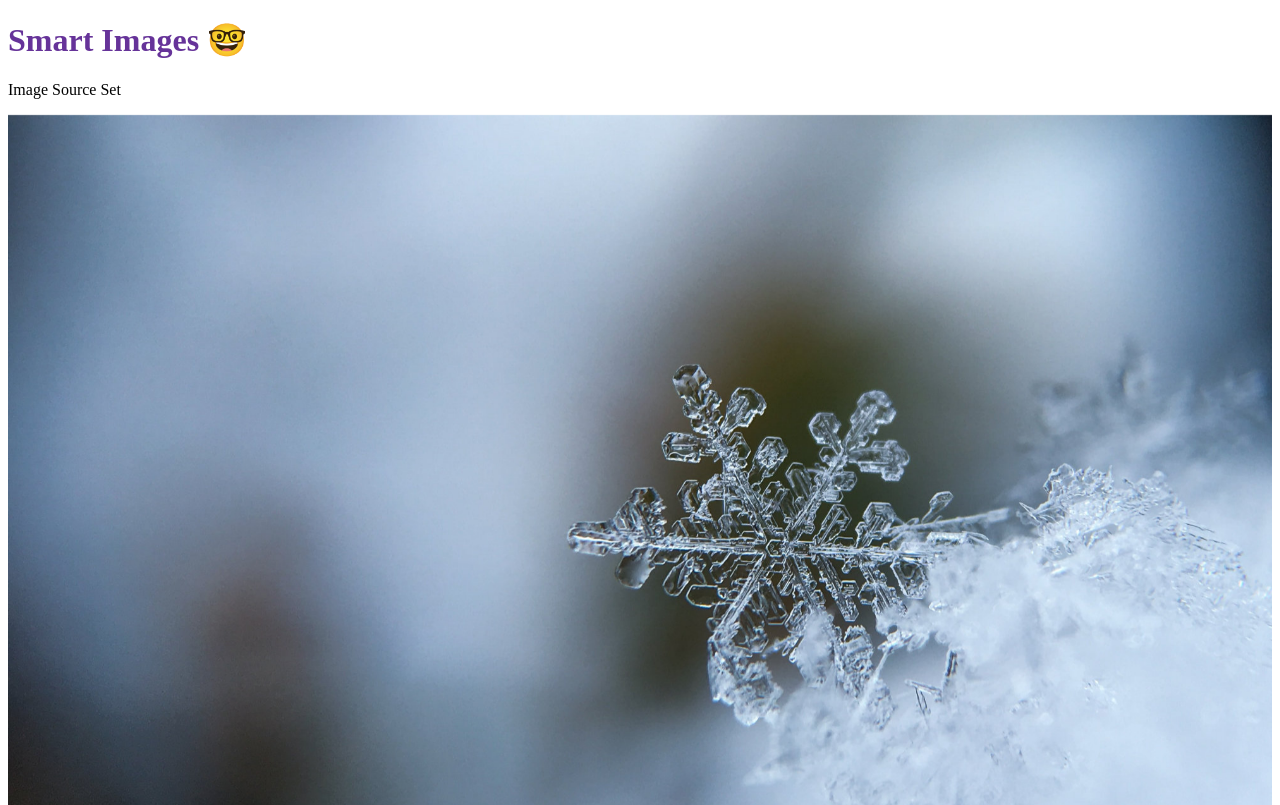
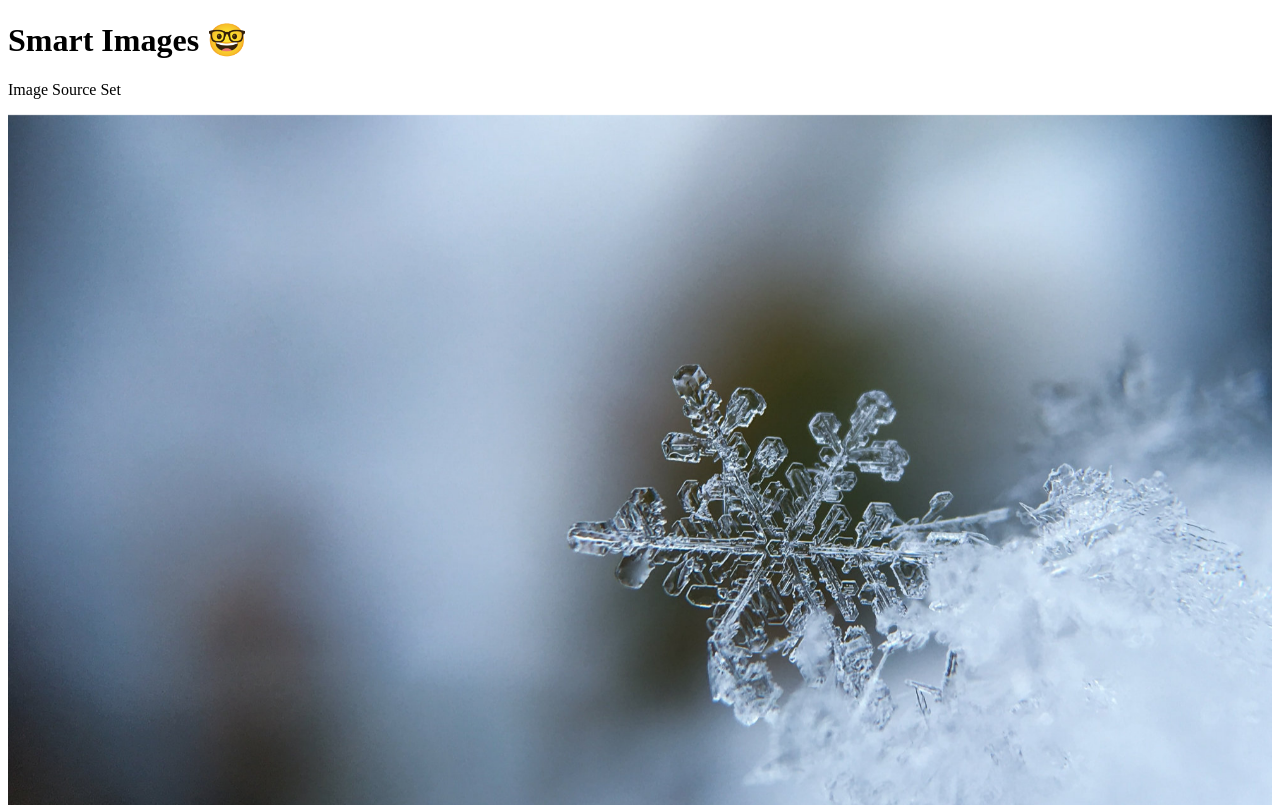
Before and after one commit to LukeCarlThompson/ImageChill, a website: page _src/index.html in a window 1280 px wide. Shown: the top 805 px of the page. Drawn offline with nearby package versions, Linux system fonts and the light colour scheme; files that its build step writes are made by us from their sources.

Commit message:
clean up

```diff
--- a/_src/scss/style.scss
+++ b/_src/scss/style.scss
@@ -1,8 +1,4 @@
 
-
-h1 {
-  color: rebeccapurple;
-}
 
 .image {
   width: 100%;
```
Also changed, not shown: docs/css/style.css.
